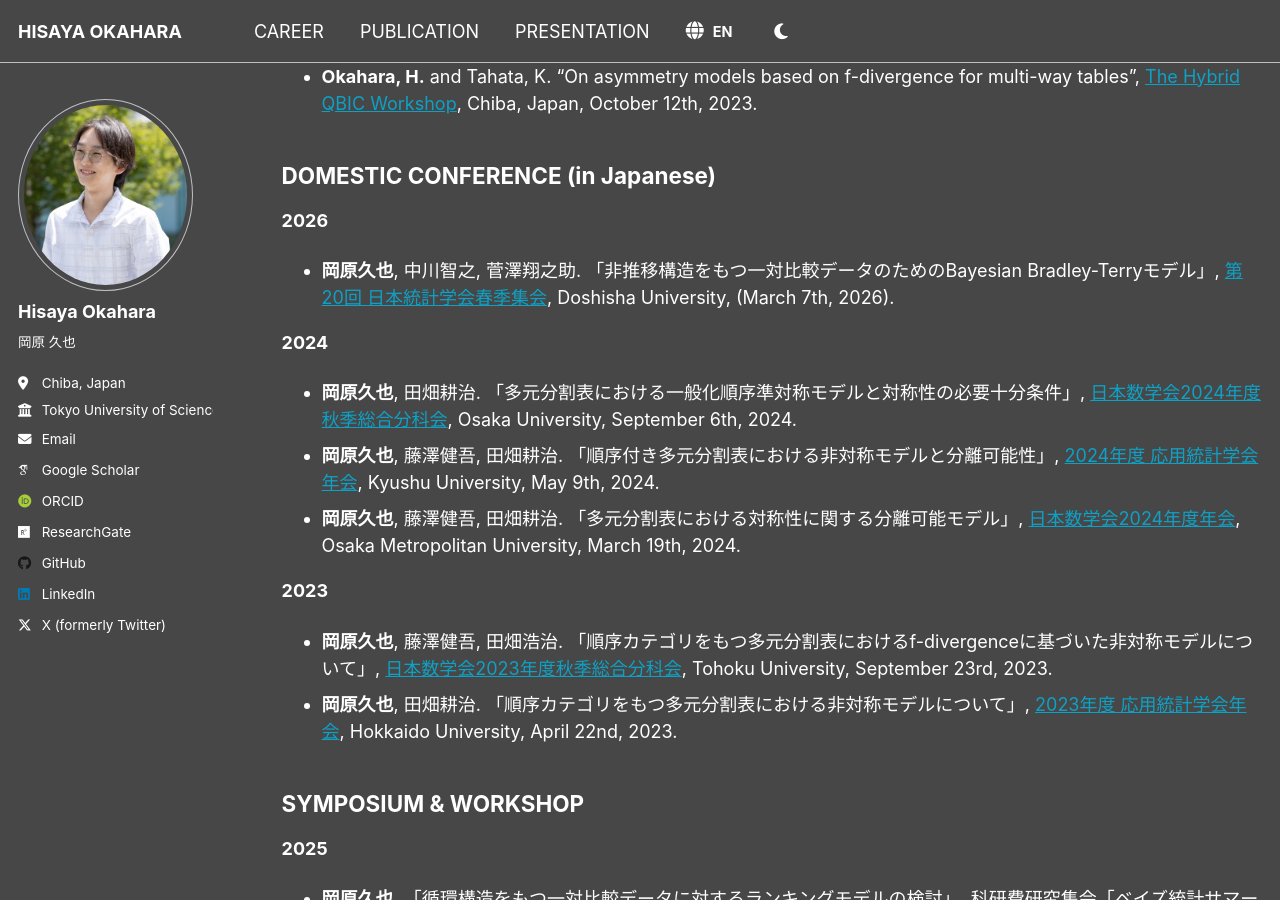
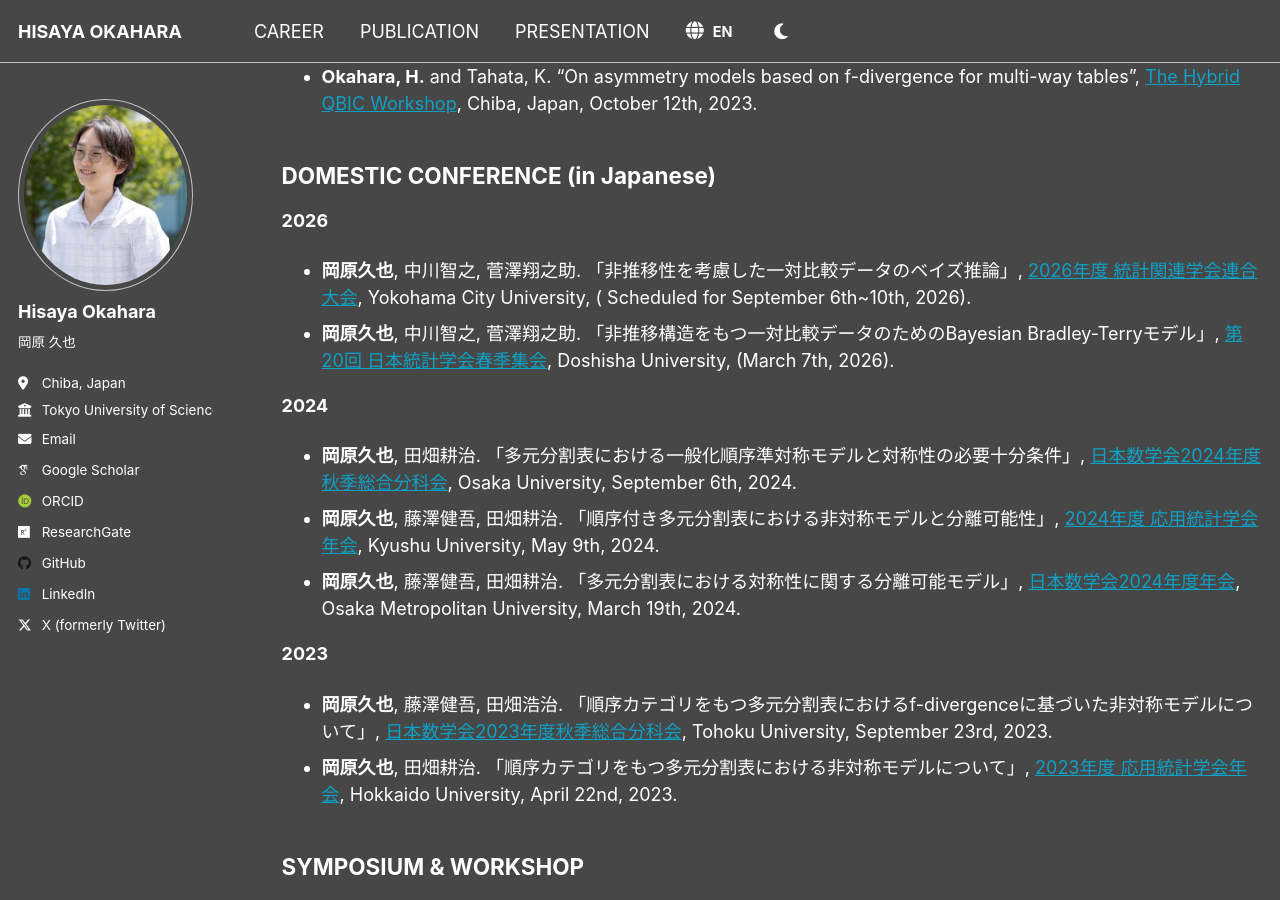
Before and after one commit to h-okahara/h-okahara.github.io, a Jekyll site: the page built from _pages/presentation.md, in a window 1280 px wide and 900 px high, scrolled down 662 px. Built offline with Jekyll 4.4.1, drawn with Linux system fonts in a browser that asks for light colours; some web fonts are replaced.

Commit message:
Add conference presentations for 2024 and 2026

```diff
--- a/_pages/presentation.md
+++ b/_pages/presentation.md
@@ -23,6 +23,7 @@ author_profile: true
 
 ## <span data-i18n="presentation.header_domestic">DOMESTIC CONFERENCE (in Japanese)</span>
 **2026**
+- **岡原久也**, 中川智之, 菅澤翔之助. 「非推移性を考慮した一対比較データのベイズ推論」, [2026年度 統計関連学会連合大会]([https://jss2026spring.ywstat.jp/](https://pub.confit.atlas.jp/ja/event/jfssa2026)), <span data-i18n="presentation.loc_yokoichi">Yokohama City University,</span> (<span data-i18n="presentation.date_rengo2026"> Scheduled for September 6th~10th, 2026</span>).
 - **岡原久也**, 中川智之, 菅澤翔之助. 「非推移構造をもつ一対比較データのためのBayesian Bradley-Terryモデル」, [第20回 日本統計学会春季集会](https://jss2026spring.ywstat.jp/), <span data-i18n="presentation.loc_doshisha">Doshisha University,</span> (<span data-i18n="presentation.date_mar_07_2026">March 7th, 2026</span>).
 
 **2024**
```
